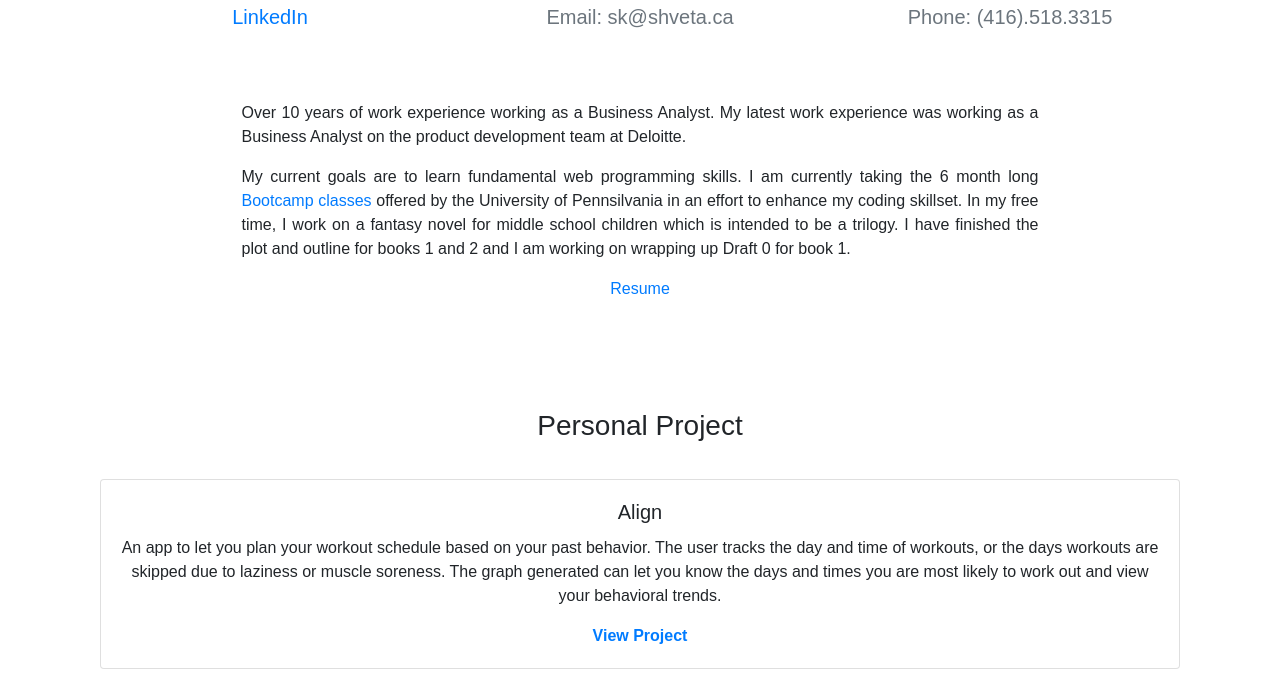
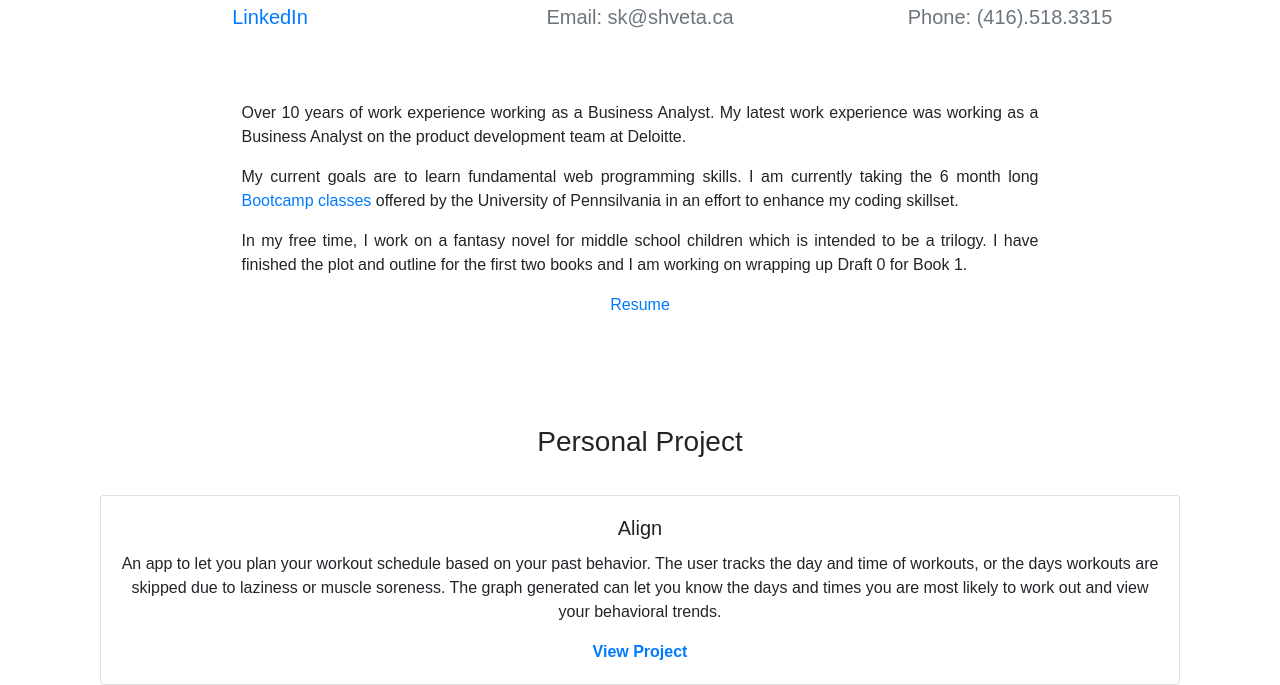
Before and after one commit to shveta18/shveta, a plain HTML site: page index.html in a window 1280 px wide. Shown: the part 131-816 px from the top of the page. Drawn offline with nearby package versions, Linux system fonts and the light colour scheme.

Commit message:
Fixed paragraph formatting for writing section

```diff
--- a/index.html
+++ b/index.html
@@ -42,8 +42,9 @@
                 </p>
                 <p>My current goals are to learn fundamental web programming skills. I am currently taking the 6 month long <a href="https://bootcamp.sas.upenn.edu/">Bootcamp classes
                     </a>offered by the University of Pennsilvania in an effort
-                    to enhance my coding skillset. In my free time, I work on a fantasy novel for middle school children which is intended to be a trilogy.
-                    I have finished the plot and outline for books 1 and 2 and I am working on wrapping up Draft 0 for book 1.</p>
+                    to enhance my coding skillset. </p>
+                <p> In my free time, I work on a fantasy novel for middle school children which is intended to be a trilogy.
+                    I have finished the plot and outline for the first two books and I am working on wrapping up Draft 0 for Book 1.</p>
                 </p>
                 <p class="text-center"><a href="assets/resume_shveta_kumar.pdf" target="_blank">Resume</a></p>
             </div>
```
